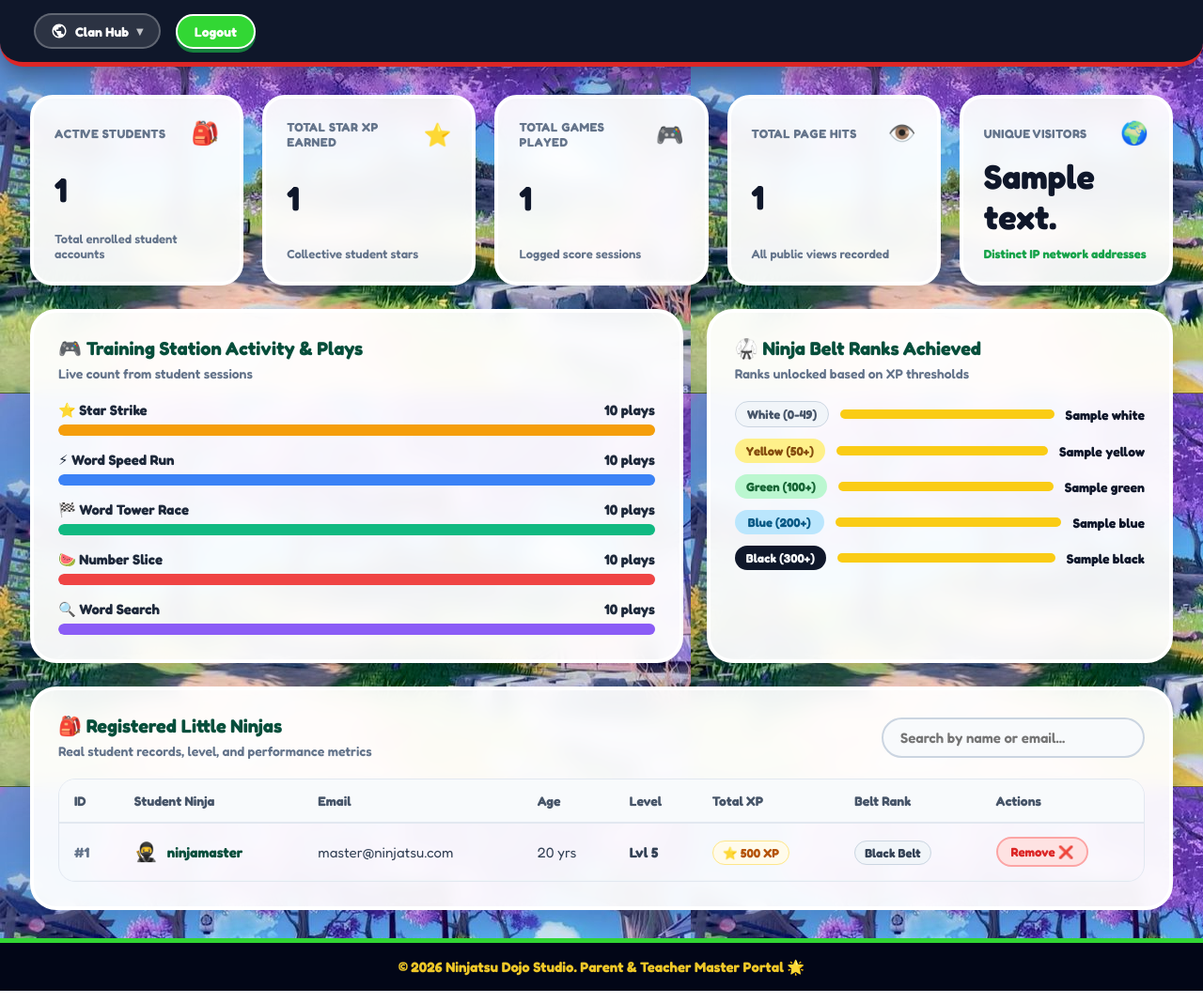
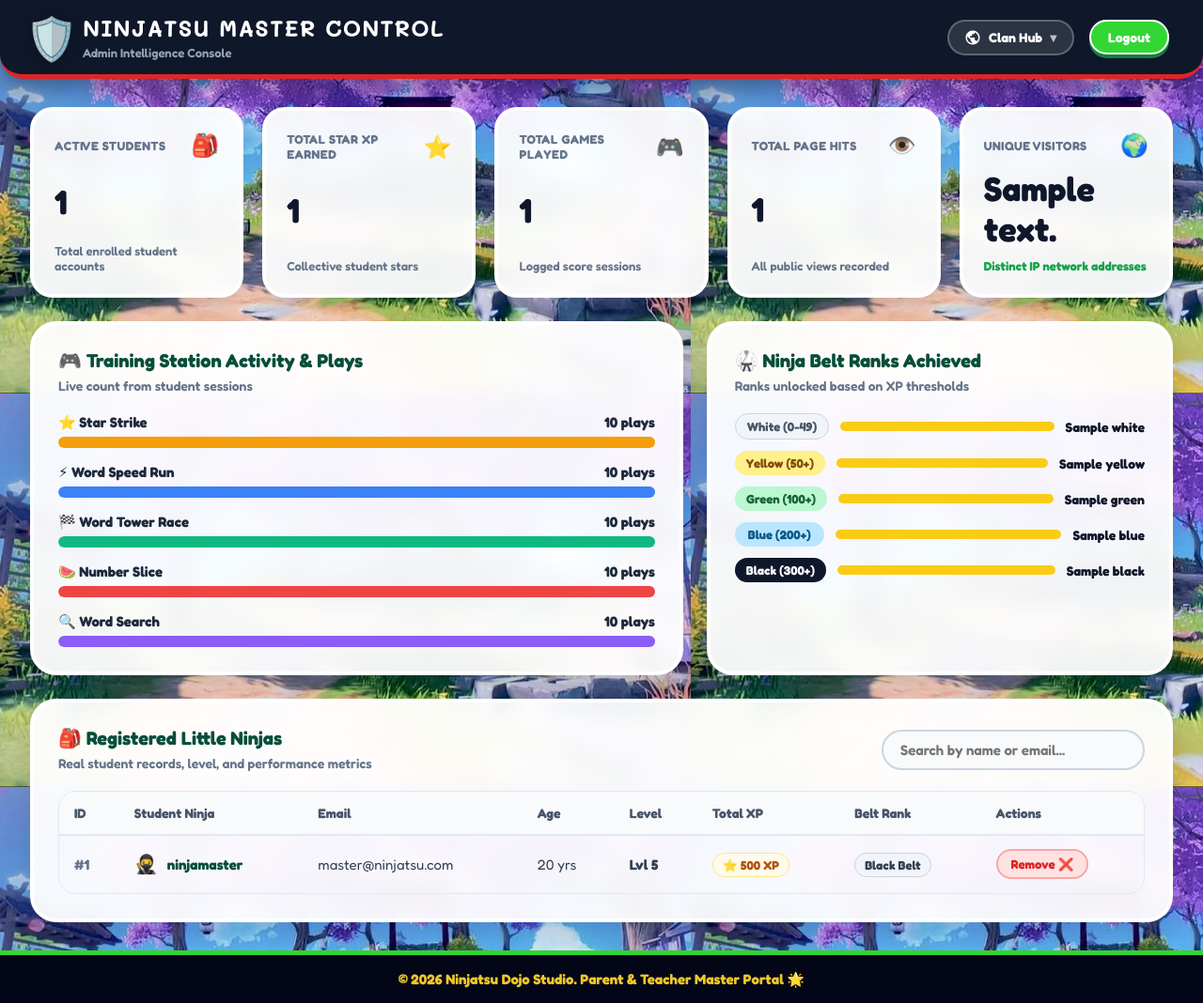
Before and after one commit to varshil-2115/ninjatsu, a Flask app: template templates/admin_dashboard.html in a window 1280 px wide. Shown: the whole page at 94% size. Run offline with Flask 3, Linux system fonts and the light colour scheme; data comes from the database, SQL or seed files in the repository; tables that the repository leaves empty hold one stand-in row (values such as "Sample post"); the template is opened without the code that fills it: values that come from a table or form of the project are taken from there, most other values are stand-ins (such as "Sample title", 1, 10 or a date in 2020).

Commit message:
fixed the header which i accedentally removed

```diff
--- a/templates/admin_dashboard.html
+++ b/templates/admin_dashboard.html
@@ -11,7 +11,18 @@
 <body>
 
     <!-- STICKY TOP HEADER -->
+    <!-- STICKY TOP HEADER -->
     <header class="admin-header">
+        <!-- LEFT: BRAND & DASHBOARD TITLE -->
+        <div class="admin-header-brand">
+            <span class="logo-ninja">🛡️</span>
+            <div>
+                <span class="admin-title">NINJATSU MASTER CONTROL</span>
+                <span class="admin-sub">Admin Intelligence Console</span>
+            </div>
+        </div>
+
+        <!-- RIGHT: SENSEI CLAN HUB & LOGOUT -->
         <div class="admin-header-actions">
             <!-- Sensei Community & Channels Dropdown -->
             <div class="admin-hub-dropdown">
```
